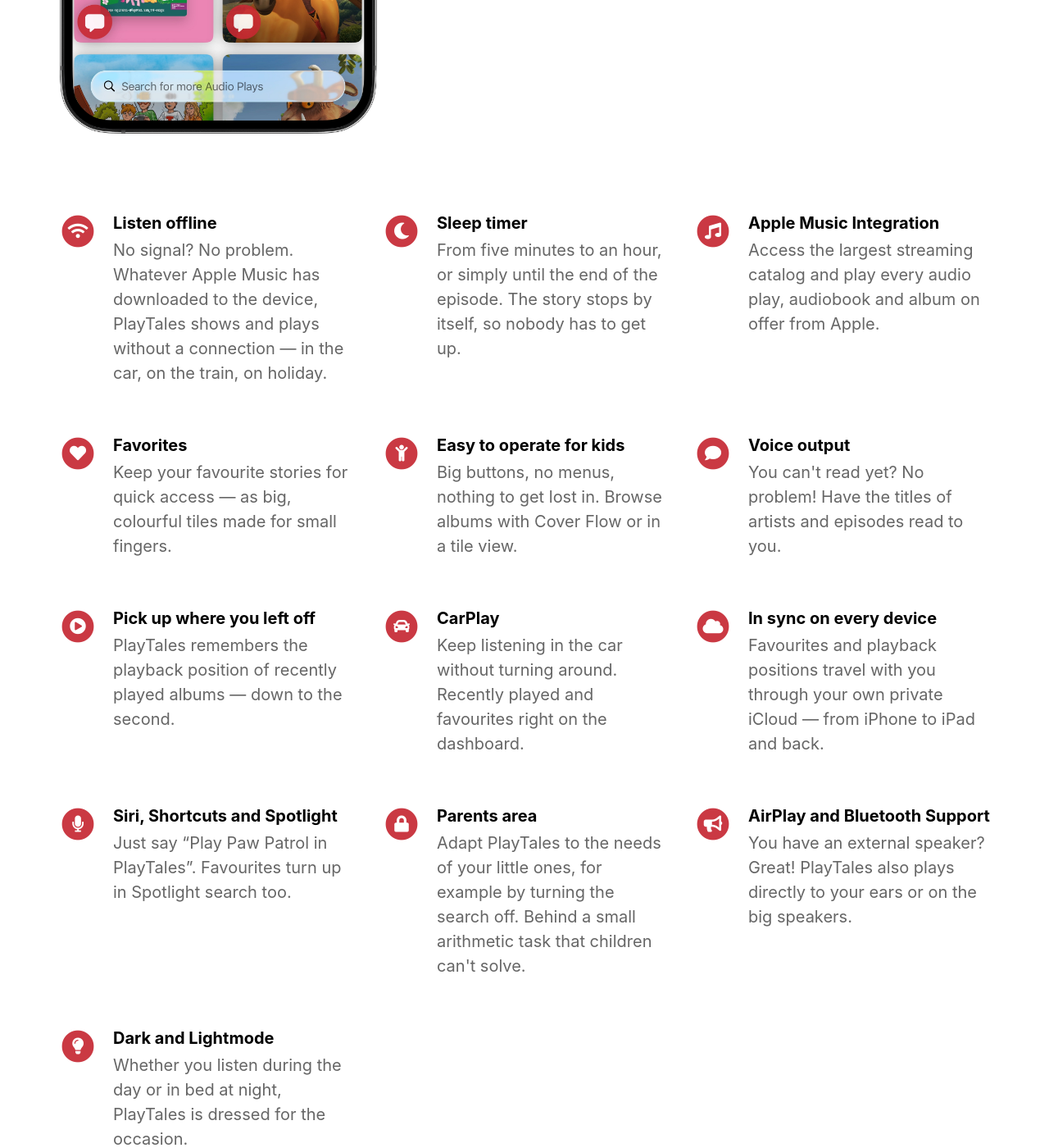
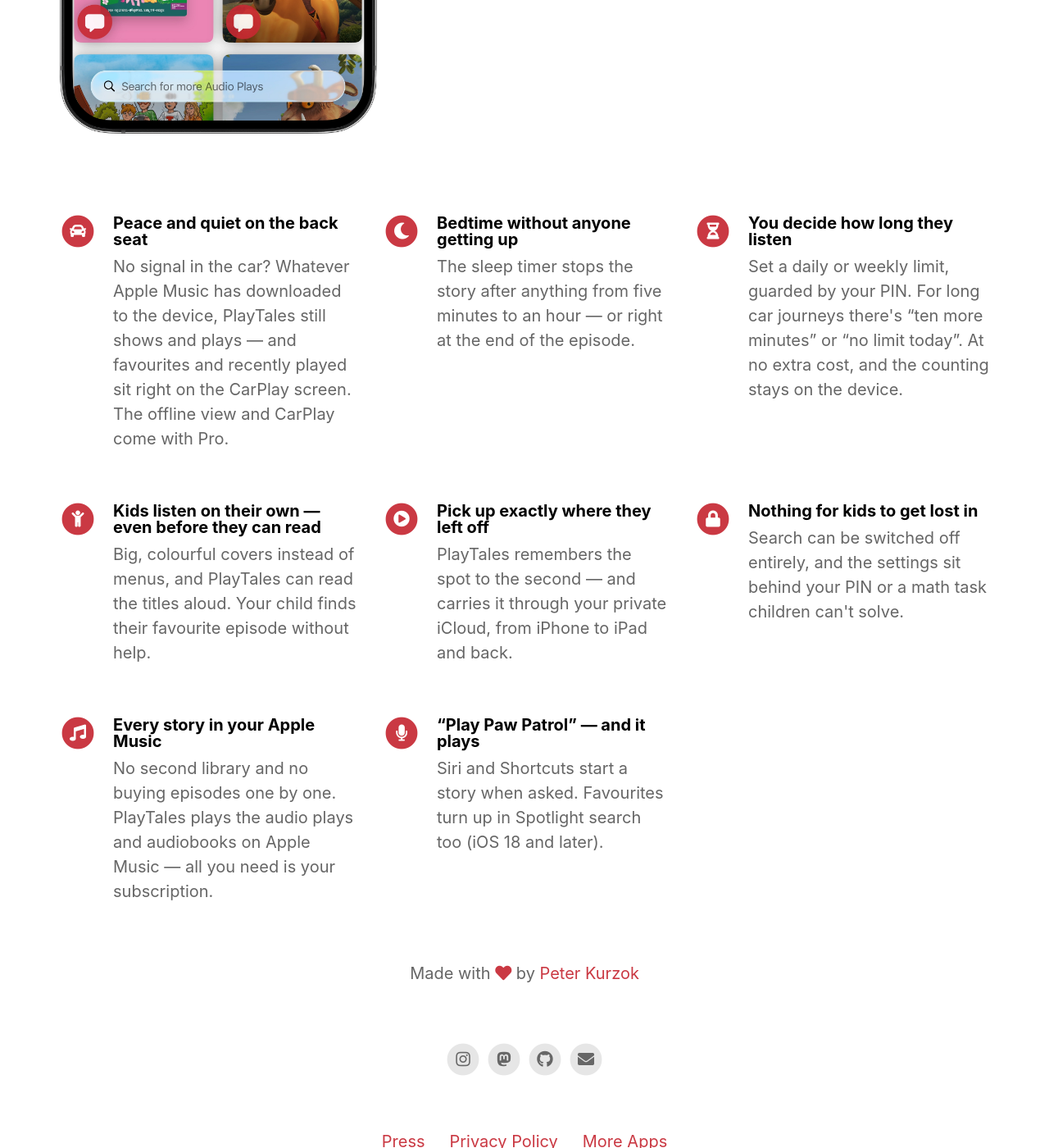
Before and after one commit to pkurzok/PlayTales-Web, a Jekyll site: the page built from index.html, in a window 1280 px wide and 1400 px high, scrolled down 822 px. Shown: the whole window at 82% size. Built offline with Jekyll 4.4.1, drawn with Linux system fonts in a browser that asks for light colours; nearby versions of some CDN libraries.

Commit message:
Benefits instead of features, and 1.6.0's listening limits (#7)
* Tell parents what they get, not what the app has, and add the listening limits

The feature list named features ("Sleep timer", "AirPlay and Bluetooth
Support"). It now leads with what a family gets — peace and quiet on the back
seat, bedtime without anyone getting up — and names the feature that delivers it
underneath. Thirteen entries become eight: Favorites, voice output, CarPlay and
the iCloud sync fold into the benefit they serve, and AirPlay and dark mode go,
because every player has them and no parent chooses on them.

1.6.0's listening limits get their own entry, third. "Parents area" said the
settings sit behind an arithmetic task; from 1.6.0 they can sit behind a PIN.

The page now says which benefits need Pro — CarPlay and the offline view — and
that the limits do not. "The largest streaming catalog" goes: it was a claim
nobody here can verify. Mirrors the German site, entry for entry.

Publish only once 1.6.0 is live in the App Store.

Co-Authored-By: Claude Opus 5 (1M context) <noreply@anthropic.com>
Claude-Session: https://claude.ai/code/session_01NCNvN9hssCwK6rbgULvufn

* Drop the iOS 18 qualifier from the Spotlight benefit

The App Store build requires iOS 18 since 1.5.1 (Hoerspieler-iOS
Support/xcodegen/kickstart.yml sets the app target's deploymentTarget to 18.0), and
this page publishes only once 1.6.0 is live, so every device that can install the
app already has Spotlight indexing. add-kickstart-exchange drops the same qualifier
from the old feature list for the same reason; this keeps the two in step.

Co-Authored-By: Claude Opus 5 (1M context) <noreply@anthropic.com>
Claude-Session: https://claude.ai/code/session_01NCNvN9hssCwK6rbgULvufn

* Keep the iOS 18 qualifier on Spotlight: the app runs on iOS 17 again since 1.7.0

Spotlight indexing needs iOS 18, and the App Store build no longer does.

Co-Authored-By: Claude Opus 5.5 <noreply@anthropic.com>

---------

Co-authored-by: Peter Kurzok <peter.kurzok@maibornwolff.de>
Co-authored-by: Claude Opus 5 (1M context) <noreply@anthropic.com>

```diff
--- a/_config.yml
+++ b/_config.yml
@@ -64,59 +64,43 @@ mastodon_link                             : https://kind.social/@filmaniac
 # Feature List                            Edit, add or remove features to be presented.
 #                                         Order matters: the first rows are the ones a parent reads.
 #                                         Icons must exist in Font Awesome 5.6.3 Free (see _includes/head.html).
+#                                         Written as benefits: the title says what a family gets, the
+#                                         description names the feature that delivers it. Say "with Pro"
+#                                         wherever a benefit depends on it (CarPlay, the offline view).
+#                                         No ": " or " #" inside a value — YAML would split or truncate it.
 features                                  :
 
-  - title                                 : Listen offline
-    description                           : No signal? No problem. Whatever Apple Music has downloaded to the device, PlayTales shows and plays without a connection — in the car, on the train, on holiday.
-    fontawesome_icon_name                 : wifi
+  - title                                 : Peace and quiet on the back seat
+    description                           : No signal in the car? Whatever Apple Music has downloaded to the device, PlayTales still shows and plays — and favourites and recently played sit right on the CarPlay screen. The offline view and CarPlay come with Pro.
+    fontawesome_icon_name                 : car
 
-  - title                                 : Sleep timer
-    description                           : From five minutes to an hour, or simply until the end of the episode. The story stops by itself, so nobody has to get up.
+  - title                                 : Bedtime without anyone getting up
+    description                           : The sleep timer stops the story after anything from five minutes to an hour — or right at the end of the episode.
     fontawesome_icon_name                 : moon
 
-  - title                                 : Apple Music Integration
-    description                           : Access the largest streaming catalog and play every audio play, audiobook and album on offer from Apple.
+  - title                                 : You decide how long they listen
+    description                           : Set a daily or weekly limit, guarded by your PIN. For long car journeys there's “ten more minutes” or “no limit today”. At no extra cost, and the counting stays on the device.
+    fontawesome_icon_name                 : hourglass-half
+
+  - title                                 : Kids listen on their own — even before they can read
+    description                           : Big, colourful covers instead of menus, and PlayTales can read the titles aloud. Your child finds their favourite episode without help.
+    fontawesome_icon_name                 : child
+
+  - title                                 : Pick up exactly where they left off
+    description                           : PlayTales remembers the spot to the second — and carries it through your private iCloud, from iPhone to iPad and back.
+    fontawesome_icon_name                 : play-circle
+
+  - title                                 : Nothing for kids to get lost in
+    description                           : Search can be switched off entirely, and the settings sit behind your PIN or a math task children can't solve.
+    fontawesome_icon_name                 : lock
+
+  - title                                 : Every story in your Apple Music
+    description                           : No second library and no buying episodes one by one. PlayTales plays the audio plays and audiobooks on Apple Music — all you need is your subscription.
     fontawesome_icon_name                 : music
 
-  - title                                 : Favorites
-    description                           : Keep your favourite stories for quick access — as big, colourful tiles made for small fingers.
-    fontawesome_icon_name                 : heart
-
-  - title                                 : Easy to operate for kids
-    description                           : Big buttons, no menus, nothing to get lost in. Browse albums with Cover Flow or in a tile view.
-    fontawesome_icon_name                 : child
-
-  - title                                 : Voice output
-    description                           : You can't read yet? No problem! Have the titles of artists and episodes read to you.
-    fontawesome_icon_name                 : comment
-
-  - title                                 : Pick up where you left off
-    description                           : PlayTales remembers the playback position of recently played albums — down to the second.
-    fontawesome_icon_name                 : play-circle
-
-  - title                                 : CarPlay
-    description                           : Keep listening in the car without turning around. Recently played and favourites right on the dashboard.
-    fontawesome_icon_name                 : car
-
-  - title                                 : In sync on every device
-    description                           : Favourites and playback positions travel with you through your own private iCloud — from iPhone to iPad and back.
-    fontawesome_icon_name                 : cloud
-
-  - title                                 : Siri, Shortcuts and Spotlight
-    description                           : Just say “Play Paw Patrol in PlayTales”. Favourites turn up in Spotlight search too.
+  - title                                 : “Play Paw Patrol” — and it plays
+    description                           : Siri and Shortcuts start a story when asked. Favourites turn up in Spotlight search too (iOS 18 and later).
     fontawesome_icon_name                 : microphone
-
-  - title                                 : Parents area
-    description                           : Adapt PlayTales to the needs of your little ones, for example by turning the search off. Behind a small arithmetic task that children can't solve.
-    fontawesome_icon_name                 : lock
-
-  - title                                 : AirPlay and Bluetooth Support
-    description                           : You have an external speaker? Great! PlayTales also plays directly to your ears or on the big speakers.
-    fontawesome_icon_name                 : bullhorn
-
-  - title                                 : Dark and Lightmode
-    description                           : Whether you listen during the day or in bed at night, PlayTales is dressed for the occasion.
-    fontawesome_icon_name                 : lightbulb
 
 
 # Theme Settings
```
